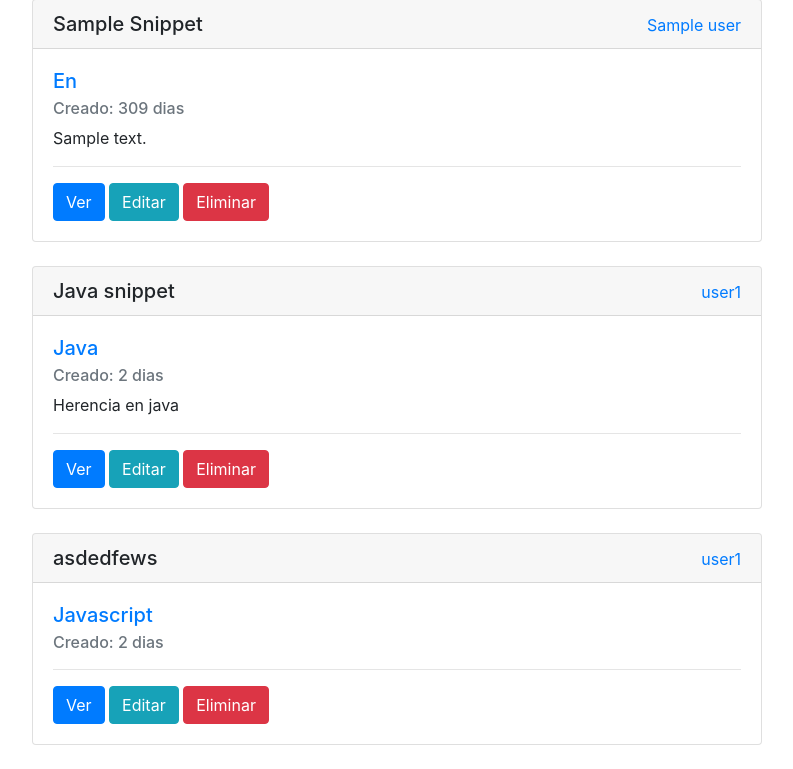
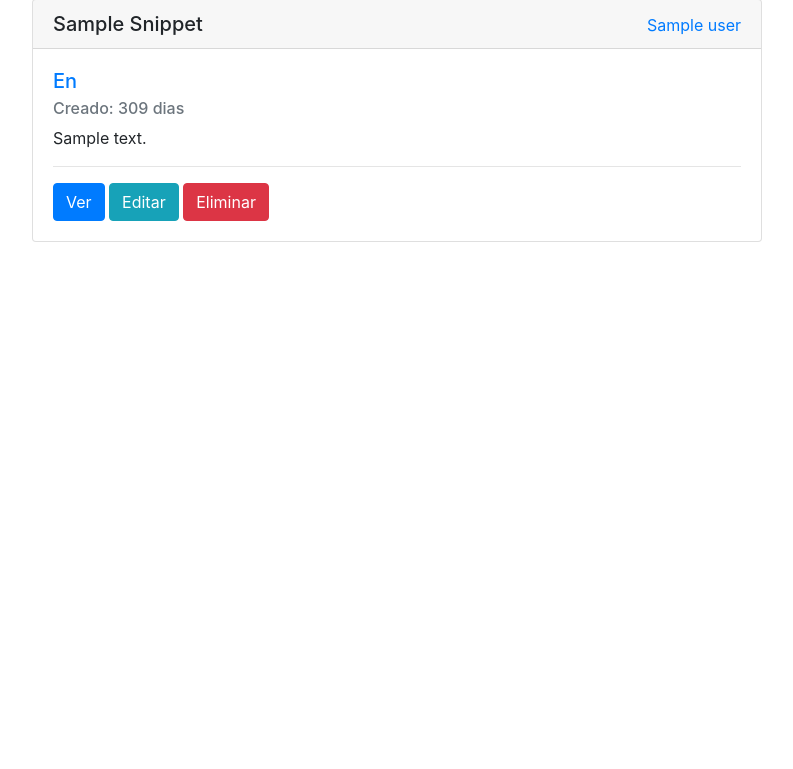
Before and after one commit to gurupratap-matharu/django_snippets, a Django app: template snippets/templates/index.html in a window 1280 px wide. Shown: the part 157-926 px from the top of the page, without its empty margins (243-1036 px from the left). After the commit the page ends 399 px from the top, so only its background shows below. Run offline with Django 3.2, Linux system fonts and the light colour scheme; the template is opened without the code that fills it: most values are stand-ins (such as "Sample title", 1, 10 or a date in 2020); some libraries are stand-ins or nearby versions.

Commit message:
fixed broken links

```diff
--- a/snippets/templates/index.html
+++ b/snippets/templates/index.html
@@ -21,52 +21,14 @@
                 <p class="card-text">{{ snippet.description }}</p>
                 <hr>
                 <a href="{{ snippet.get_absolute_url }}" class="btn btn-primary">Ver</a>
-                <a href="{% url 'snippet_edit' %}" class="btn btn-info">Editar</a>
-                <a href="{% url 'snippet_delete' %}" class="btn btn-danger">Eliminar</a>
+                <a href="{{ snippet.get_update_url }}" class="btn btn-info">Editar</a>
+                <a href="{{ snippet.get_delete_url }}" class="btn btn-danger">Eliminar</a>
             </div>
         </div>
         <br>
         <!-- FIN SNIPPET -->
         {% endfor %}
 
-
-        <!-- SNIPPET -->
-        <div class="card">
-            <h5 class="card-header">Java snippet <a href="{% url 'user_snippets' %}"
-                    class="float-right"><small>user1</small></a></h5>
-            <div class="card-body">
-                <a href="{% url 'language' %}">
-                    <h5 class="card-title">Java</h5>
-                </a>
-                <h6 class="card-subtitle mb-2 text-muted">Creado: 2 dias</h6>
-                <p class="card-text">Herencia en java</p>
-                <hr>
-                <a href="{% url 'snippet' %}" class="btn btn-primary">Ver</a>
-                <a href="{% url 'snippet_edit' %}" class="btn btn-info">Editar</a>
-                <a href="{% url 'snippet_delete' %}" class="btn btn-danger">Eliminar</a>
-            </div>
-        </div>
-        <br>
-        <!-- FIN SNIPPET -->
-
-        <!-- SNIPPET -->
-        <div class="card">
-            <h5 class="card-header">asdedfews <a href="{% url 'user_snippets' %}"
-                    class="float-right"><small>user1</small></a></h5>
-            <div class="card-body">
-                <a href="{% url 'language' %}">
-                    <h5 class="card-title">Javascript</h5>
-                </a>
-                <h6 class="card-subtitle mb-2 text-muted">Creado: 2 dias</h6>
-                <p class="card-text"></p>
-                <hr>
-                <a href="{% url 'snippet' %}" class="btn btn-primary">Ver</a>
-                <a href="{% url 'snippet_edit' %}" class="btn btn-info">Editar</a>
-                <a href="{% url 'snippet_delete' %}" class="btn btn-danger">Eliminar</a>
-            </div>
-        </div>
-        <br>
-        <!-- FIN SNIPPET -->
     </div>
 </div>
 {% endblock %}
```
